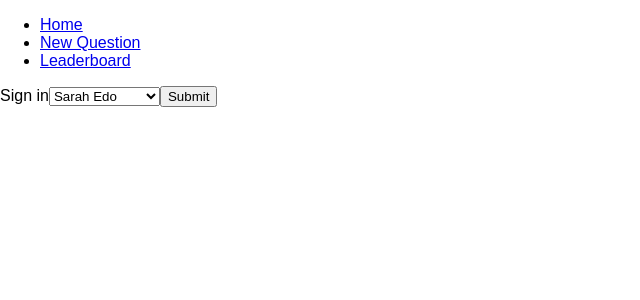
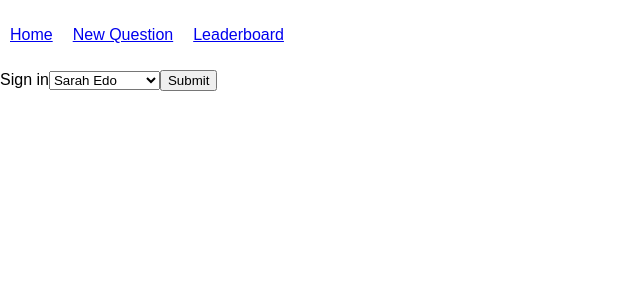
Before and after one commit to yuyi1000/reactnd-would-you-rather-app, a React (Create React App) app: page /login in a window 1280 px wide. Shown: the top 300 px of the page, without its empty margins (0-640 px from the left). Built offline with nearby package versions, Linux system fonts and the light colour scheme.

Commit message:
add style for navigation bar

```diff
--- a/src/components/App.js
+++ b/src/components/App.js
@@ -24,9 +24,6 @@
       <Router>
         <Fragment>
           <Nav />
-          {/* <Login /> */}
-          {/* <NewQuestion /> */}
-          {/* <Leaderboard /> */}
           <Switch>
             <Route path='/home' component={Home} />
             <Route path='/' exact component={Login} />
--- a/src/components/Nav.js
+++ b/src/components/Nav.js
@@ -19,7 +19,7 @@
     const { authedUser } = this.props
     if (authedUser === null) {
       return (
-        <nav>
+        <nav className='nav'>
           <ul>
             <li>
               <NavLink to='/home' activeClassName='active'>
@@ -42,7 +42,7 @@
     }
 
     return (
-      <nav>
+      <nav className='nav'>
         <ul>
           <li>
             <NavLink to='/home' activeClassName='active'>
--- a/src/index.css
+++ b/src/index.css
@@ -3,3 +3,21 @@
   padding: 0;
   font-family: sans-serif;
 }
+
+.nav ul {
+  display: flex;
+  flex-direction: row;
+  justify-content: flex-start;
+  text-decoration: none;
+}
+
+
+ul {
+  padding-left: 0;
+}
+
+li {
+  list-style-type: none;
+  padding: 10px;
+  text-decoration: none;
+}
```
